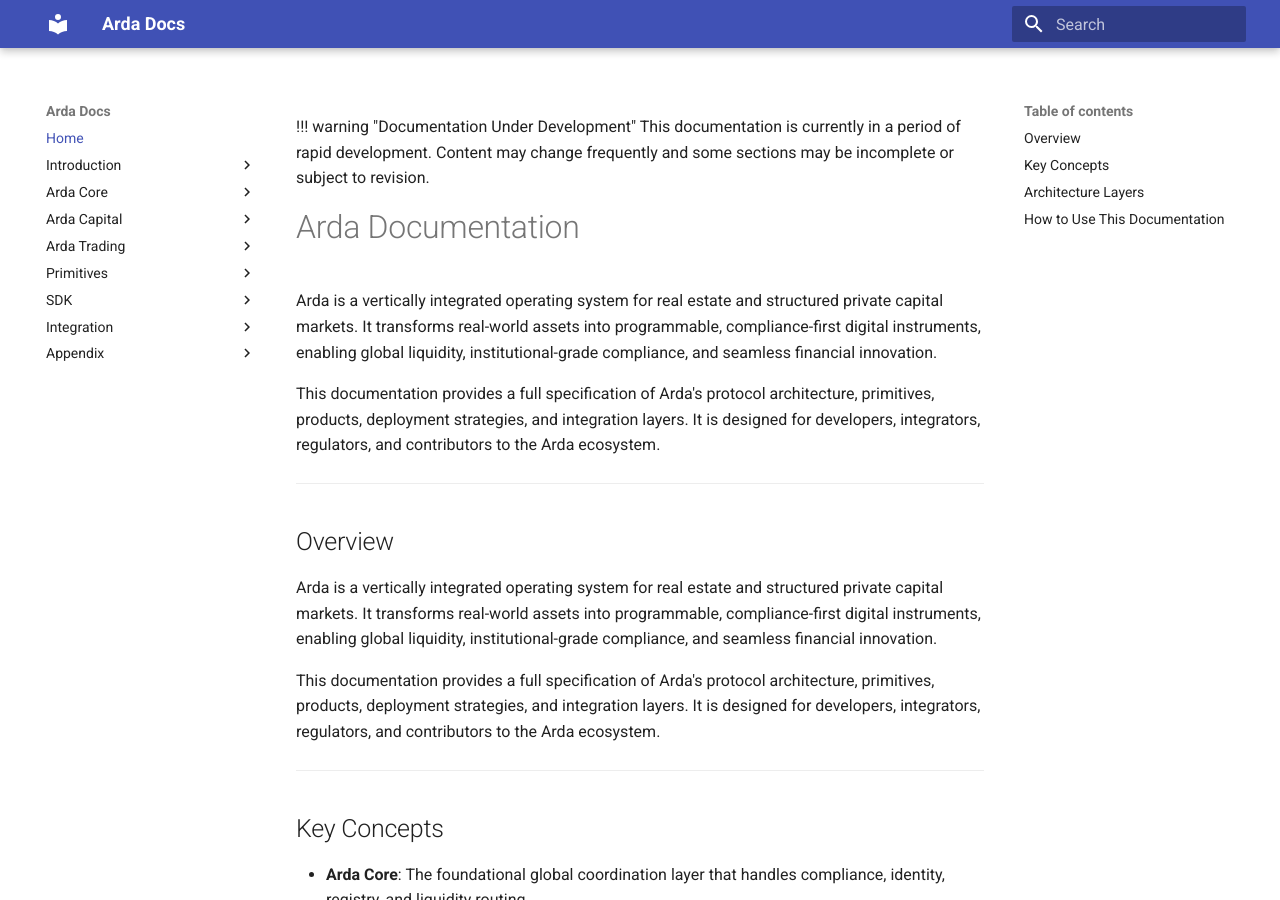
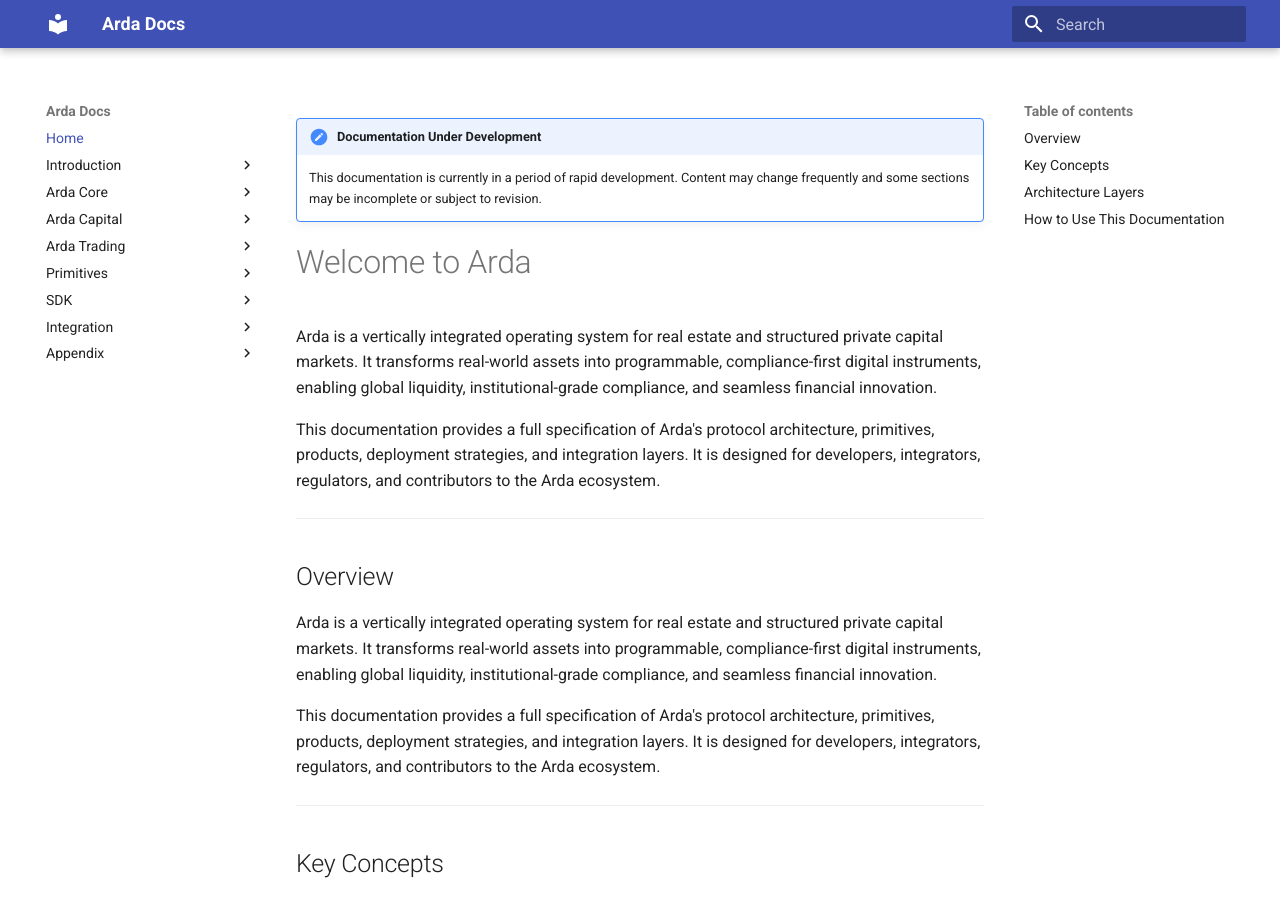
Before and after one commit to ardaglobal/docs, an MkDocs documentation site: the page built from docs/index.md, in a window 1280 px wide and 900 px high. Built offline with MkDocs 1.6.1 and Material for MkDocs 9.7.7, drawn with Linux system fonts in a browser that asks for light colours.

Commit message:
feat: warning snippet and claude.md

```diff
--- a/docs/index.md
+++ b/docs/index.md
@@ -1,5 +1,6 @@
 --8<-- "warning.md"
-# Arda Documentation
+
+# Welcome to Arda
 
 Arda is a vertically integrated operating system for real estate and structured private capital markets. It transforms real-world assets into programmable, compliance-first digital instruments, enabling global liquidity, institutional-grade compliance, and seamless financial innovation.
 
--- a/mkdocs.yml
+++ b/mkdocs.yml
@@ -4,8 +4,11 @@ theme:
   name: material
   favicon: favicon.ico
 markdown_extensions:
+  - admonition
+  - pymdownx.details
+  - pymdownx.superfences
   - pymdownx.snippets:
-      base_path: 'snippets'
+      base_path: "snippets"
 nav:
   - Home: index.md
   - Introduction:
--- a/snippets/warning.md
+++ b/snippets/warning.md
@@ -1,2 +1,2 @@
-!!! warning "Documentation Under Development"
+!!! attention "Documentation Under Development"
     This documentation is currently in a period of rapid development. Content may change frequently and some sections may be incomplete or subject to revision.
```
Also changed, not shown: CLAUDE.md (added, +33 -0 lines).
